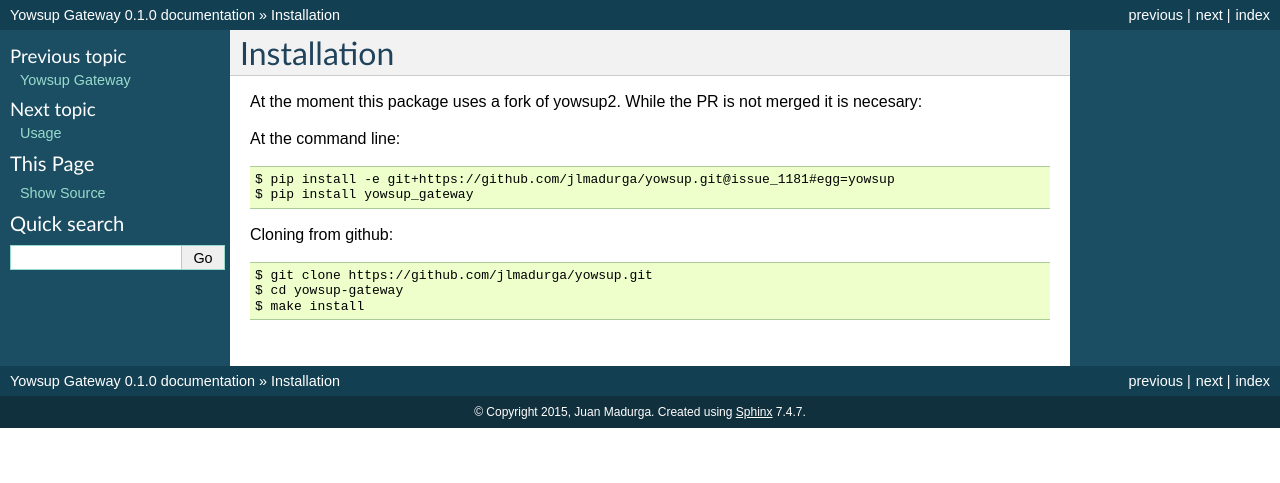
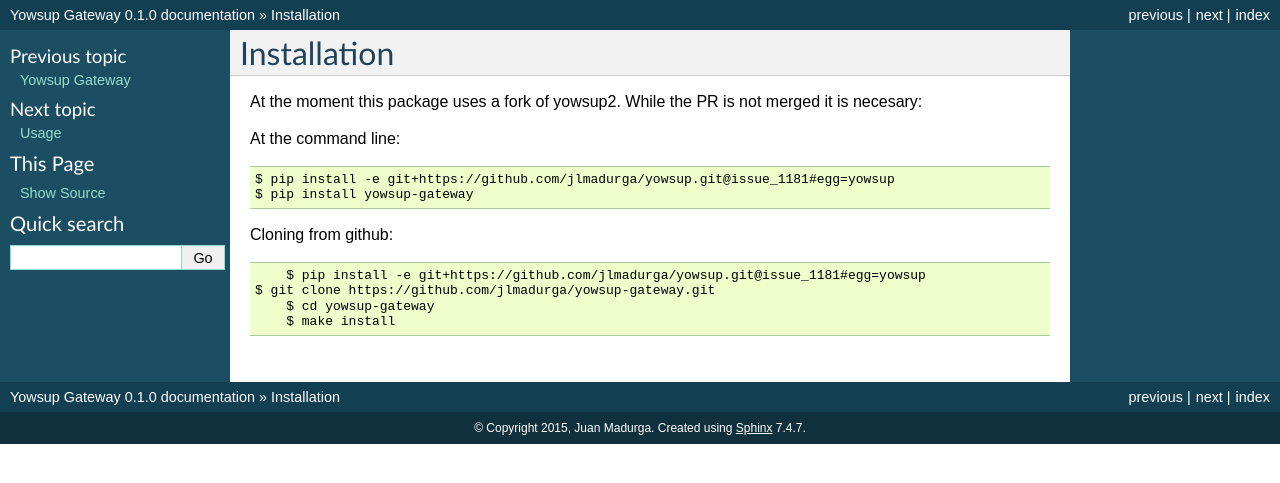
Before and after one commit to jlmadurga/yowsup-gateway, a Sphinx documentation site: the page built from docs/installation.rst, in a window 1280 px wide. Shown: the top 483 px of the page. Built offline with Sphinx 7.4.7, drawn with Linux system fonts in a browser that asks for light colours.

Commit message:
Docs: fix documentation

```diff
--- a/docs/installation.rst
+++ b/docs/installation.rst
@@ -7,10 +7,11 @@
 At the command line::
 
 	$ pip install -e git+https://github.com/jlmadurga/yowsup.git@issue_1181#egg=yowsup
-	$ pip install yowsup_gateway
+	$ pip install yowsup-gateway
 
 Cloning from github::
 
-	$ git clone https://github.com/jlmadurga/yowsup.git
+	$ pip install -e git+https://github.com/jlmadurga/yowsup.git@issue_1181#egg=yowsup
+    $ git clone https://github.com/jlmadurga/yowsup-gateway.git
 	$ cd yowsup-gateway
 	$ make install
```
Also changed, not shown: 1 other file.
